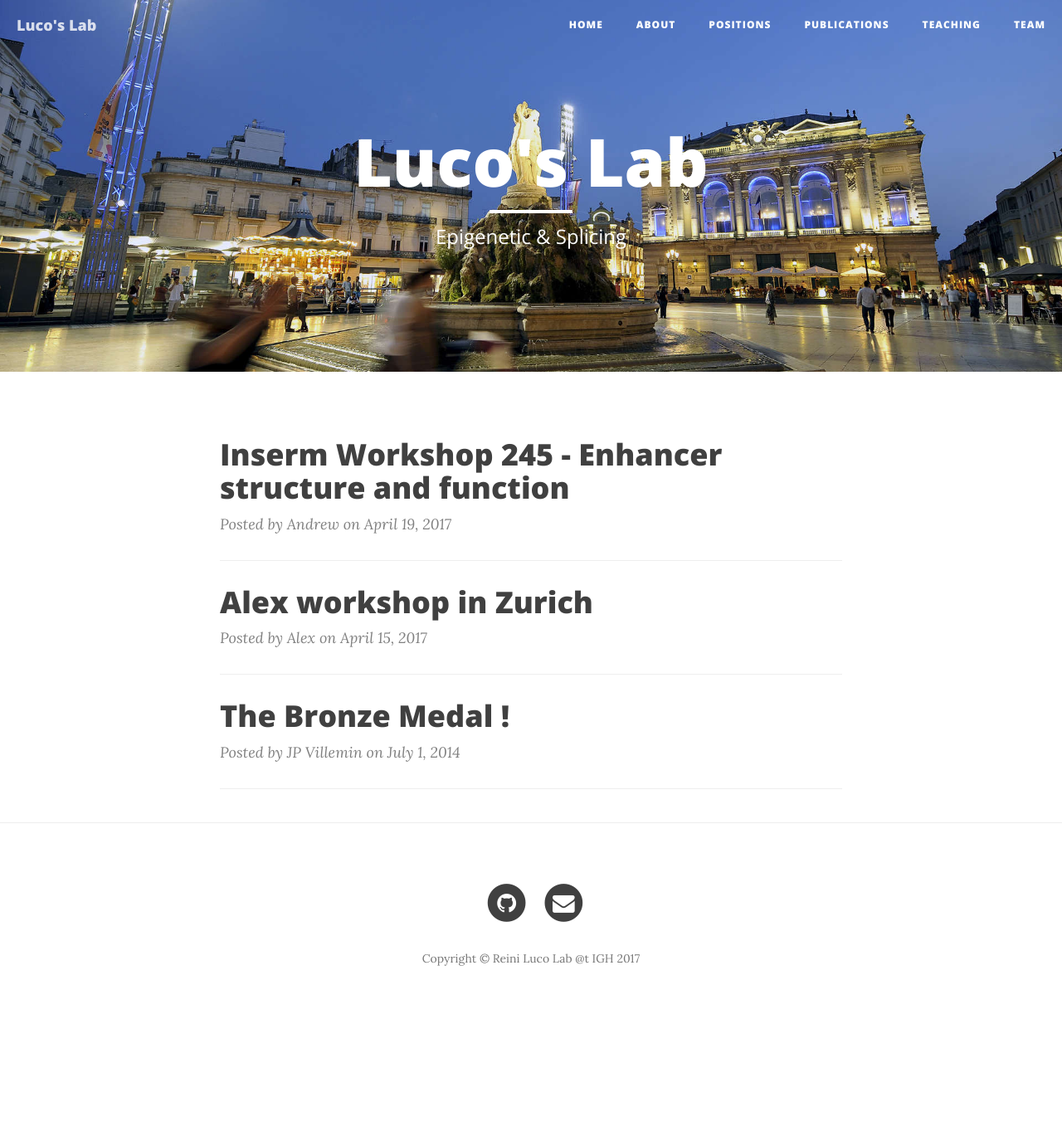
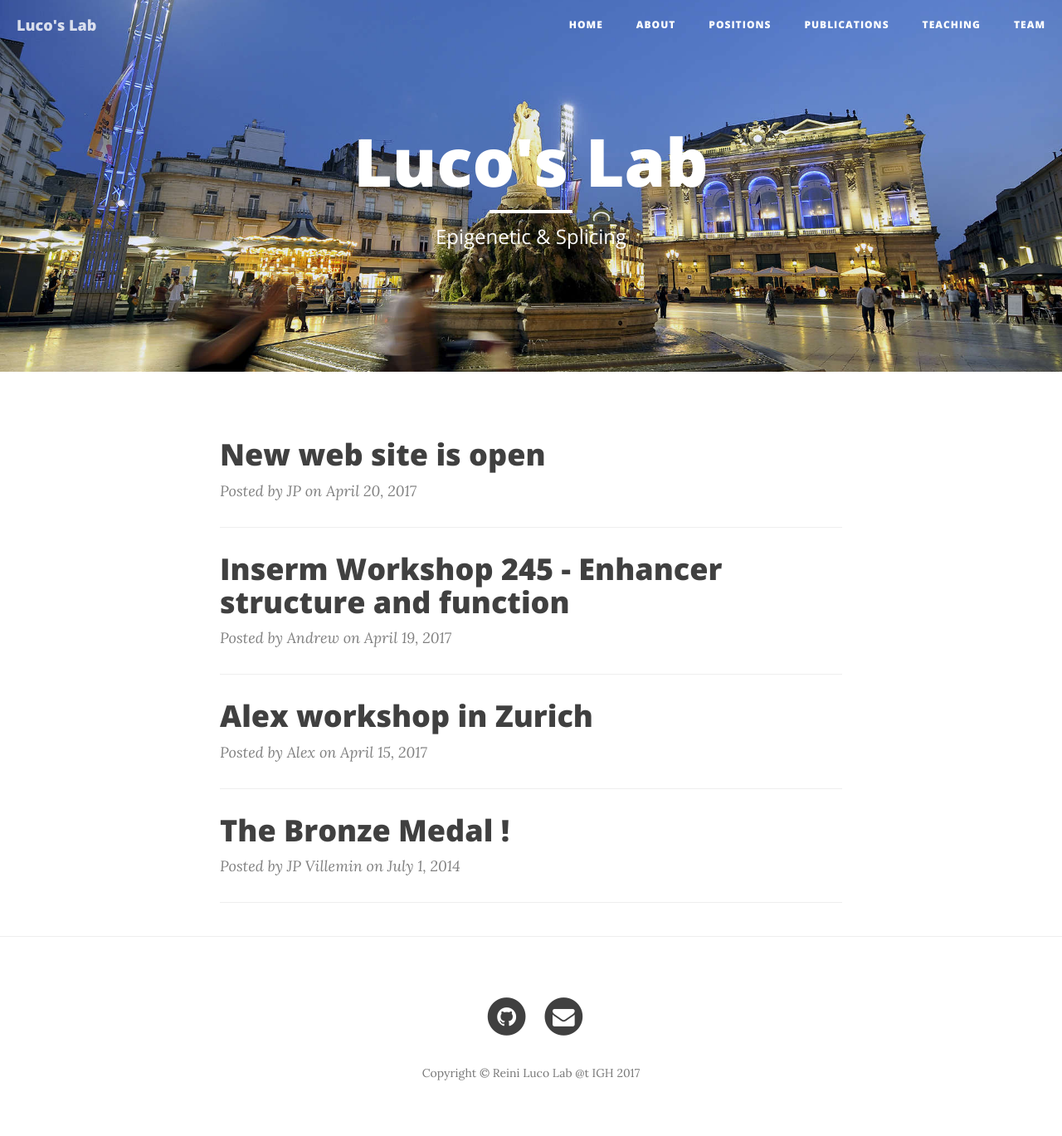
Before and after one commit to Omics-consulting/montpellier, a Jekyll site: the page built from index.html, in a window 1280 px wide. Shown: the whole page at 83% size. Built offline with Jekyll 4.4.1, drawn with Linux system fonts in a browser that asks for light colours; nearby versions of some CDN libraries; the list of posts is cut into pages by our own code; before the commit the page ends 1231 px from its top, so only the background shows below that.

Commit message:
last changes

```diff
--- /dev/null
+++ b/_posts/2017-04-20-jp.markdown
@@ -0,0 +1,9 @@
+---
+layout:     post
+title:      "New web site is open"
+date:       2017-04-20 12:00:00
+author:     "JP"
+header-img: "img/home-bg.jpg"
+---
+
+Voila :)
```
Also changed, not shown: positions.md (+5 -5 lines).
